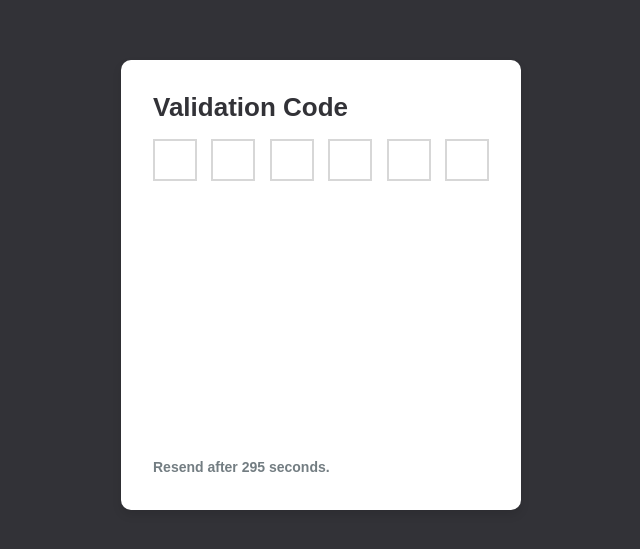
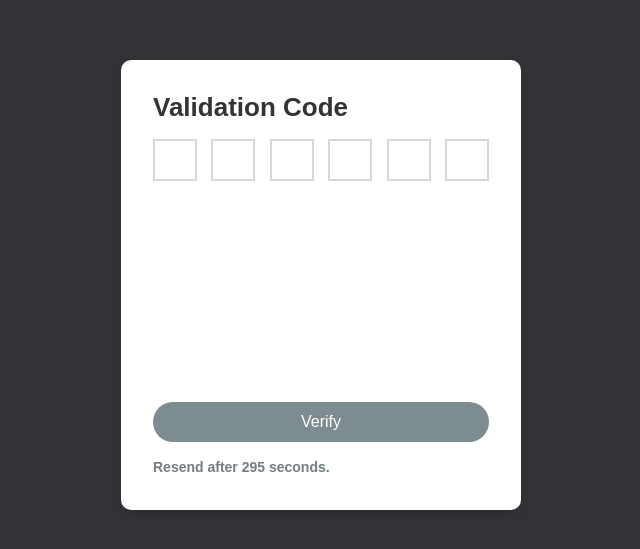
Before and after one commit to xqopxcat/html-starter, a website: page index.html in a window 1280 px wide. Shown: the part 115-664 px from the top of the page, without its empty margins (319-959 px from the left). Drawn offline with Linux system fonts and the light colour scheme; a web font is replaced by a local one.

Commit message:
test for validation code

```diff
--- a/index.html
+++ b/index.html
@@ -18,6 +18,9 @@
             <input name='code' class='code-input' maxlength="1" oninput="this.value=this.value.replace(/[^0-9]/g, '')"  required/>
             <input name='code' class='code-input' maxlength="1" oninput="this.value=this.value.replace(/[^0-9]/g, '')"  required/>
             <input name='code' class='code-input' maxlength="1" oninput="this.value=this.value.replace(/[^0-9]/g, '')"  required/>
+        </p>
+        <p class="btn-area">
+            <button type="submit" id="form-submit" disabled class="btn-main lang" tag="verify">Verify</button>
         </p>
     </form>
         <p id="counterArea" class="count-area hide">
```
